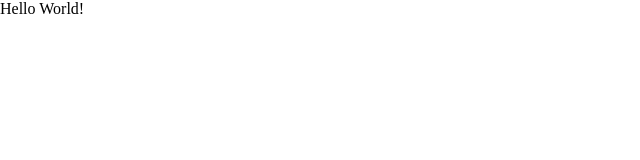
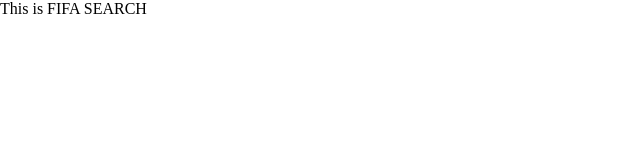
Before and after one commit to ankushjamdagani/fifa-search, a React app: page / in a window 1280 px wide. Shown: the top 160 px of the page, without its empty margins (0-640 px from the left). Built offline with nearby package versions, Linux system fonts and the light colour scheme.

Commit message:
store setup

```diff
--- /dev/null
+++ b/src/actions/index.js
@@ -0,0 +1,5 @@
+
+
+export default {
+
+}
--- a/src/app.jsx
+++ b/src/app.jsx
@@ -1,5 +1,29 @@
 import React from 'react';
+import { connect } from 'react-redux';
 
-const App = () => "Hello World!";
+import actions from './actions';
+console.log(actions);
 
-export default App;
+const App = () => (
+	<div className="fifa-search">
+		This is FIFA SEARCH
+	</div>
+);
+
+const mapStateToProps = (state, props) => {
+	return {
+		...state,
+		...props
+	}
+}
+
+const mapDispatchToProps = (dispatch, props) => {
+	return {
+		// ....dispatch
+	}
+}
+
+export default connect(
+	mapStateToProps,
+	mapDispatchToProps
+)(App);
--- a/src/index.js
+++ b/src/index.js
@@ -1,10 +1,17 @@
 import React from 'react';
 import ReactDOM from 'react-dom';
+import { Provider } from 'react-redux';
 
 import './scss/main.scss';
 import App from './app';
 
+import configureStore from './store.js';
+
+const store = configureStore();
+
 ReactDOM.render(
-	<App />,
+	<Provider store={store}>
+		<App store={store}/>
+	</Provider>,
 	document.getElementById('root')
 );
--- /dev/null
+++ b/src/reducers/index.js
@@ -0,0 +1,12 @@
+import { combineReducers } from 'redux';
+
+const search = (state = {}, action) => {
+	switch(action.type) {
+		default:
+			return state;
+	}
+}
+
+export default combineReducers({
+	search
+});
--- /dev/null
+++ b/src/store.js
@@ -0,0 +1,9 @@
+import { createStore } from 'redux';
+import rootReducer from './reducers';
+
+export default function configureStore(initialState) {
+    return createStore(
+        rootReducer,
+        initialState
+    );
+}
```
